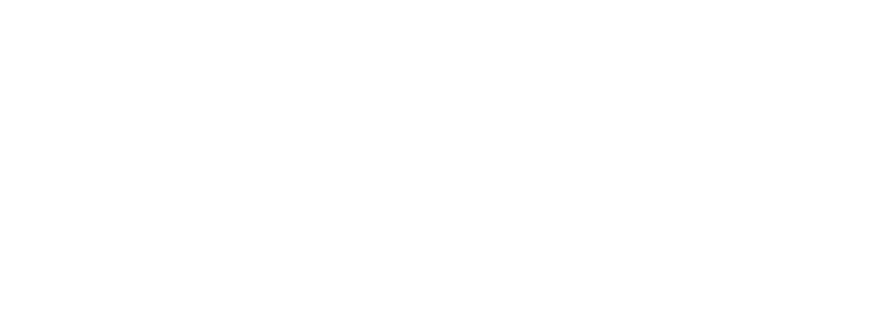
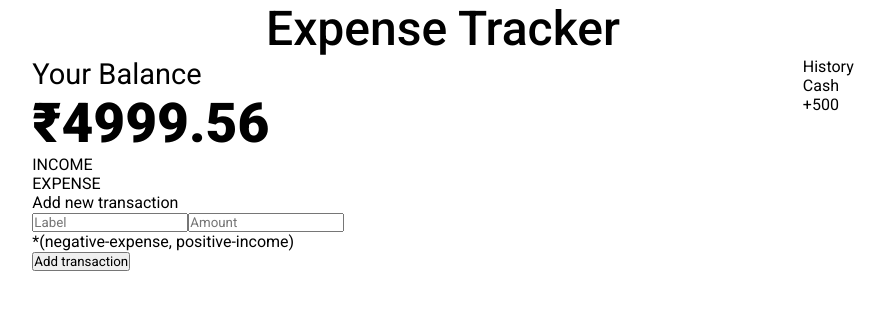
Before and after one commit to connectemea/bootcamp-expence-tracker, a React (Create React App) app: page / in a window 1280 px wide. Shown: the top 310 px of the page, without its empty margins (197-1082 px from the left). Built offline with nearby package versions, Linux system fonts and the light colour scheme.

Commit message:
Styling Started

```diff
--- a/src/App.js
+++ b/src/App.js
@@ -82,6 +82,53 @@
             ))
           : null}
       </div> */}
+
+      <div className={styles.title}>
+        <p>Expense Tracker</p>
+      </div>
+
+      <div className={styles.siteBody}>
+        <div className={styles.leftSide}>
+          <div className={styles.balance}>
+            <p>Your Balance</p>
+            <p className={styles.totalBalance}>₹4999.56</p>
+          </div>
+          <div className={styles.incomeExpenseWrapper}>
+            <div className={styles.income}>
+              <p>INCOME</p>
+
+            </div>
+            <div className={styles.expense}>
+              <p>EXPENSE</p>
+
+            </div>
+          </div>
+
+          <div className={styles.newTransactionWrapper}>
+            <p>Add new transaction</p>
+            <div className={styles.addTransaction}>
+              <input type='text' placeholder='Label'></input>
+              <input type='text' placeholder='Amount'></input>
+              <p>*(negative-expense, positive-income)</p>
+              <button className={styles.addButton}>Add transaction</button>
+            </div>
+
+          </div>
+        </div>
+
+        <div className={styles.rightSide}>
+          <div className={styles.historyWrapper}>
+            <div className={styles.historyTitle}>
+              <p>History</p>
+            </div>
+            <div className={styles.history}>
+              <p>Cash</p>
+              <p>+500</p>
+            </div>
+          </div>
+        </div>
+      </div>
+
     </div>
   );
 }
--- a/src/styles.module.css
+++ b/src/styles.module.css
@@ -1,4 +1,40 @@
+@import url('https://fonts.googleapis.com/css2?family=Roboto:wght@100;300;400;500;700;900&display=swap');
+
+*{
+    margin: 0;
+    padding: 0;
+    box-sizing: border-box;
+    font-family: 'Roboto', sans-serif;
+}
+
 .contentWrapper{
     width:100%;
     height:100%;
 }
+
+.title{
+    width: 100%;
+    display: flex;
+    justify-content: center;
+}
+
+.title p{
+    font-size: 48px;
+    font-weight: 500;
+}
+
+.balance p{
+    font-size: 29px;
+    font-weight: 400;
+}
+
+.balance .totalBalance{
+    font-size: 55px;
+    font-weight: 800;
+}
+
+.siteBody{
+    display: flex;
+    justify-content: space-around;
+
+}
```
